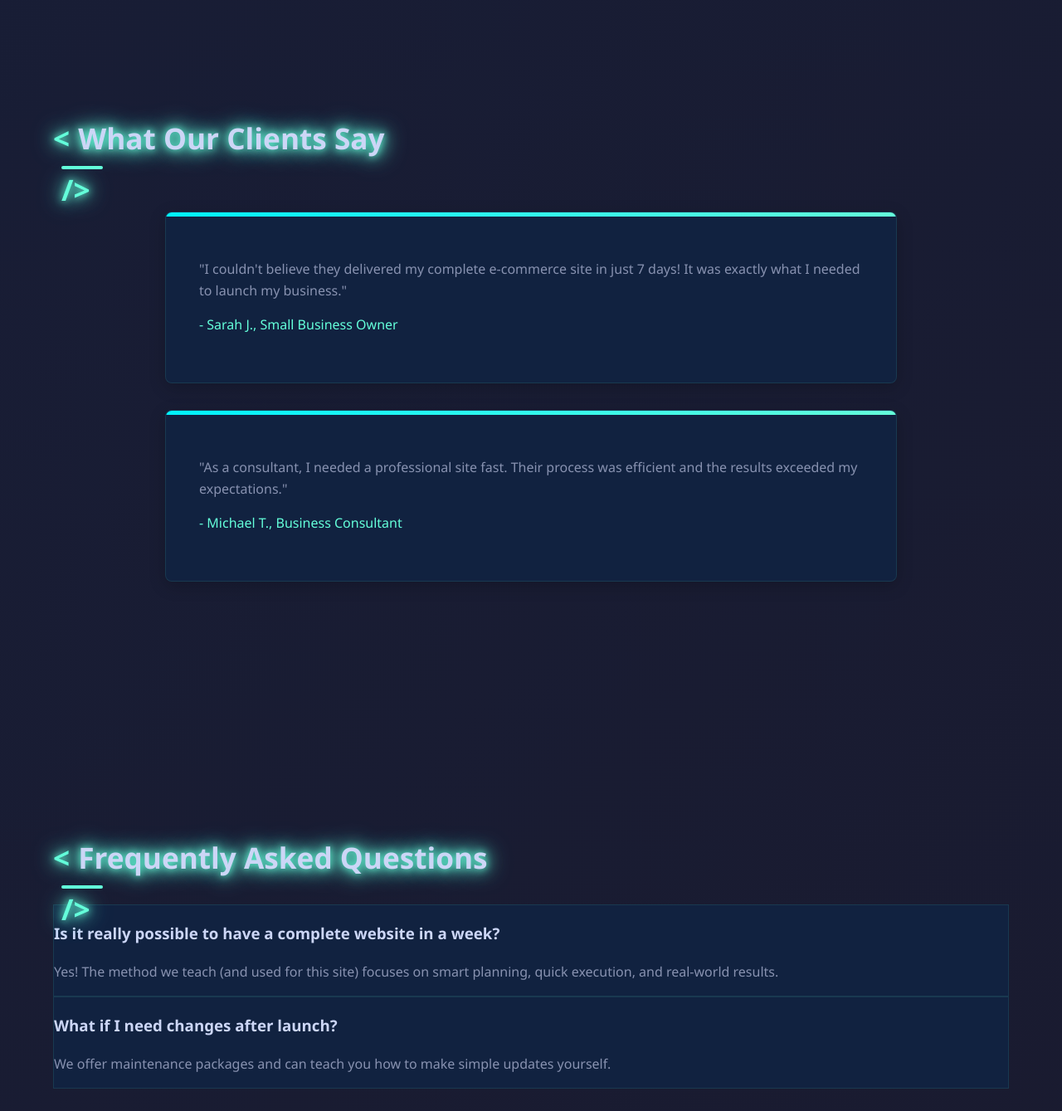
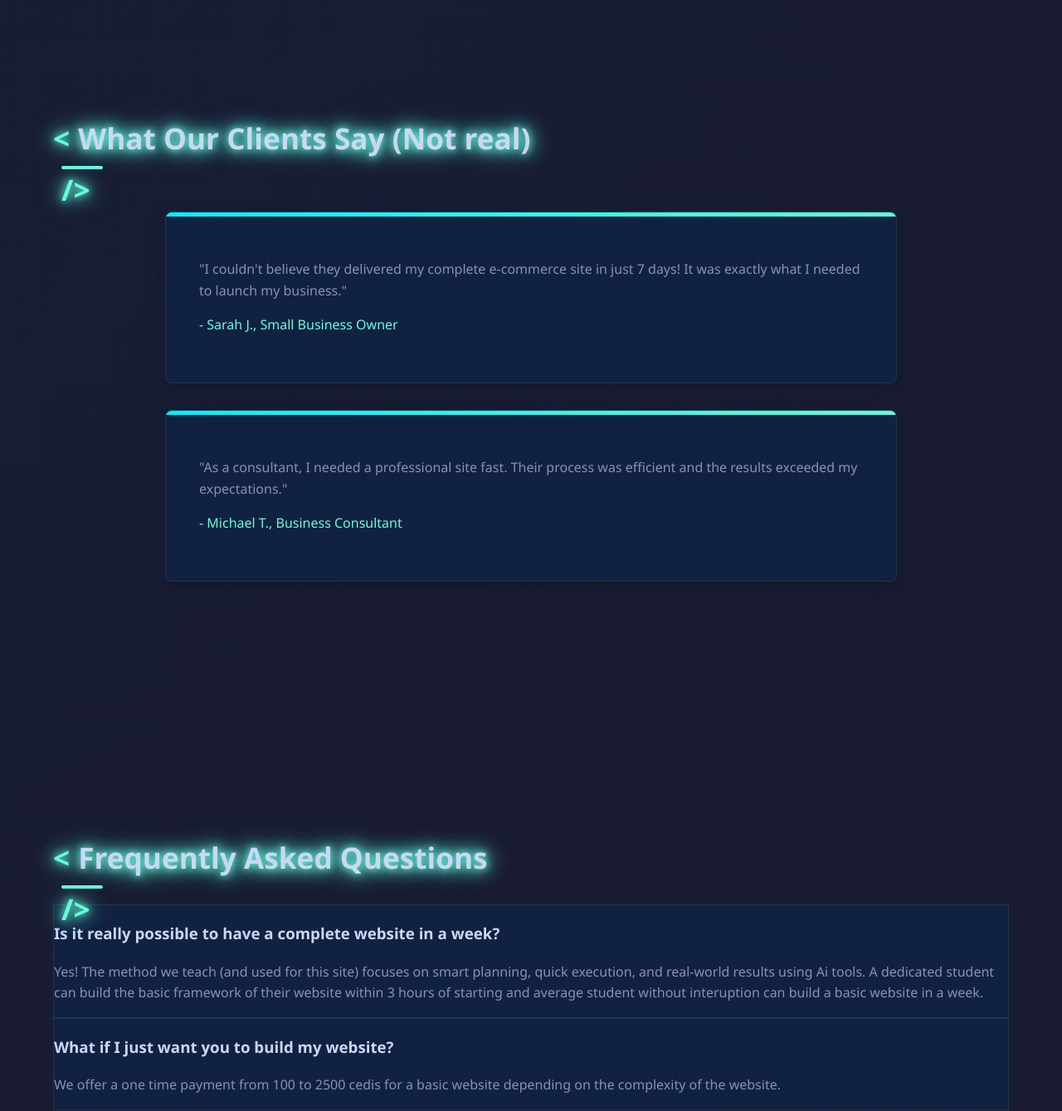
Before and after one commit to mhobgstudio/WebDevGuru, a plain HTML site: page index.html in a window 1280 px wide. Shown: the part 1660-2999 px from the top of the page at 83% size. Drawn offline with Linux system fonts and the light colour scheme.

Commit message:
Update index.html

```diff
--- a/index.html
+++ b/index.html
@@ -416,7 +416,7 @@
 
     <section id="testimonials">
         <div class="container">
-            <h2 class="section-title">What Our Clients Say</h2>
+            <h2 class="section-title">What Our Clients Say (Not real)</h2>
             <div class="step" style="max-width: 800px; margin: 2rem auto;">
                 <p>"I couldn't believe they delivered my complete e-commerce site in just 7 days! It was exactly what I needed to launch my business."</p>
                 <p class="testimonial-author" style="color: var(--accent);">- Sarah J., Small Business Owner</p>
@@ -433,11 +433,11 @@
             <h2 class="section-title">Frequently Asked Questions</h2>
             <div class="faq-item" style="background: var(--code-bg); border: 1px solid rgba(100, 255, 218, 0.1);">
                 <h3 style="color: var(--text-primary);">Is it really possible to have a complete website in a week?</h3>
-                <p style="color: var(--text-secondary);">Yes! The method we teach (and used for this site) focuses on smart planning, quick execution, and real-world results.</p>
+                <p style="color: var(--text-secondary);">Yes! The method we teach (and used for this site) focuses on smart planning, quick execution, and real-world results using Ai tools. A dedicated student can build the basic framework of their website within 3 hours of starting and average student  without interuption can build a basic website in a week.</p>
             </div>
             <div class="faq-item" style="background: var(--code-bg); border: 1px solid rgba(100, 255, 218, 0.1);">
-                <h3 style="color: var(--text-primary);">What if I need changes after launch?</h3>
-                <p style="color: var(--text-secondary);">We offer maintenance packages and can teach you how to make simple updates yourself.</p>
+                <h3 style="color: var(--text-primary);">What if I just want you to build my website?</h3>
+                <p style="color: var(--text-secondary);">We offer a one time payment from 100 to 2500 cedis for a basic website depending on the complexity of the website.</p>
             </div>
         </div>
     </section>
```
